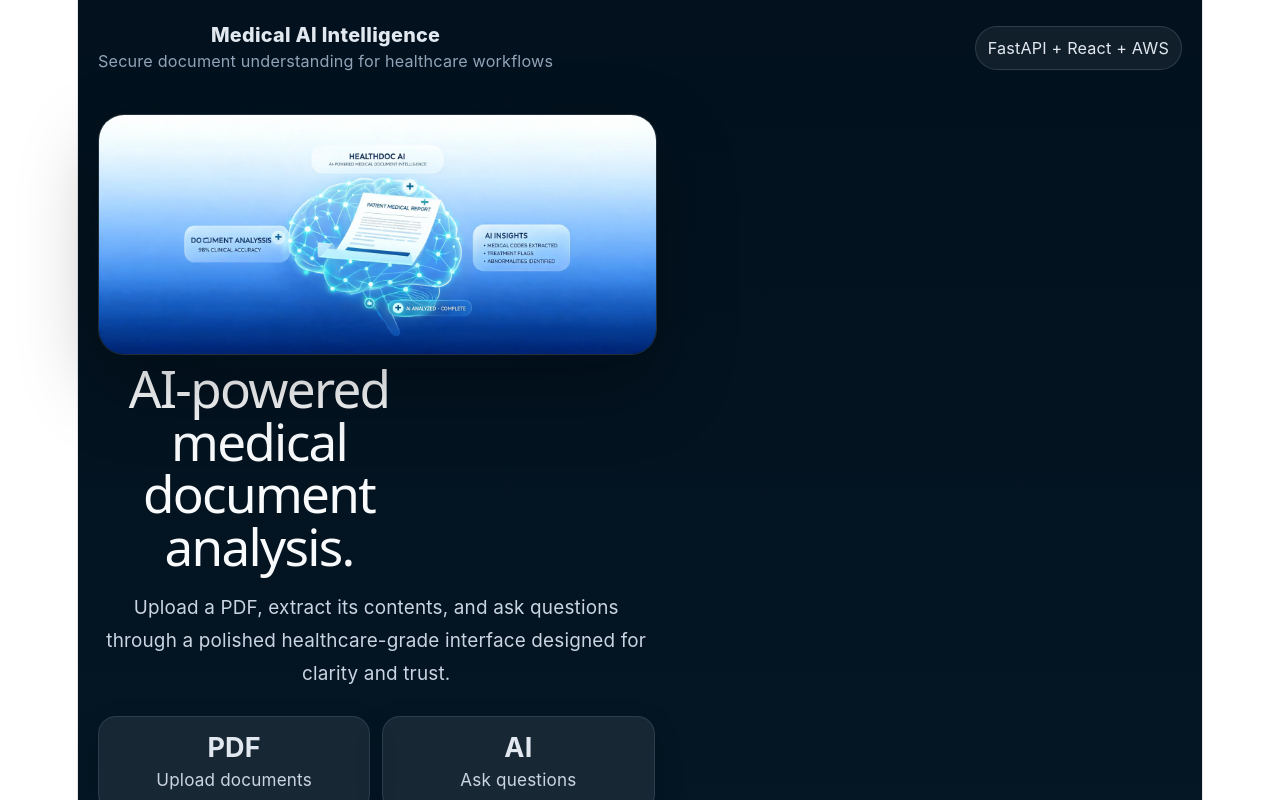
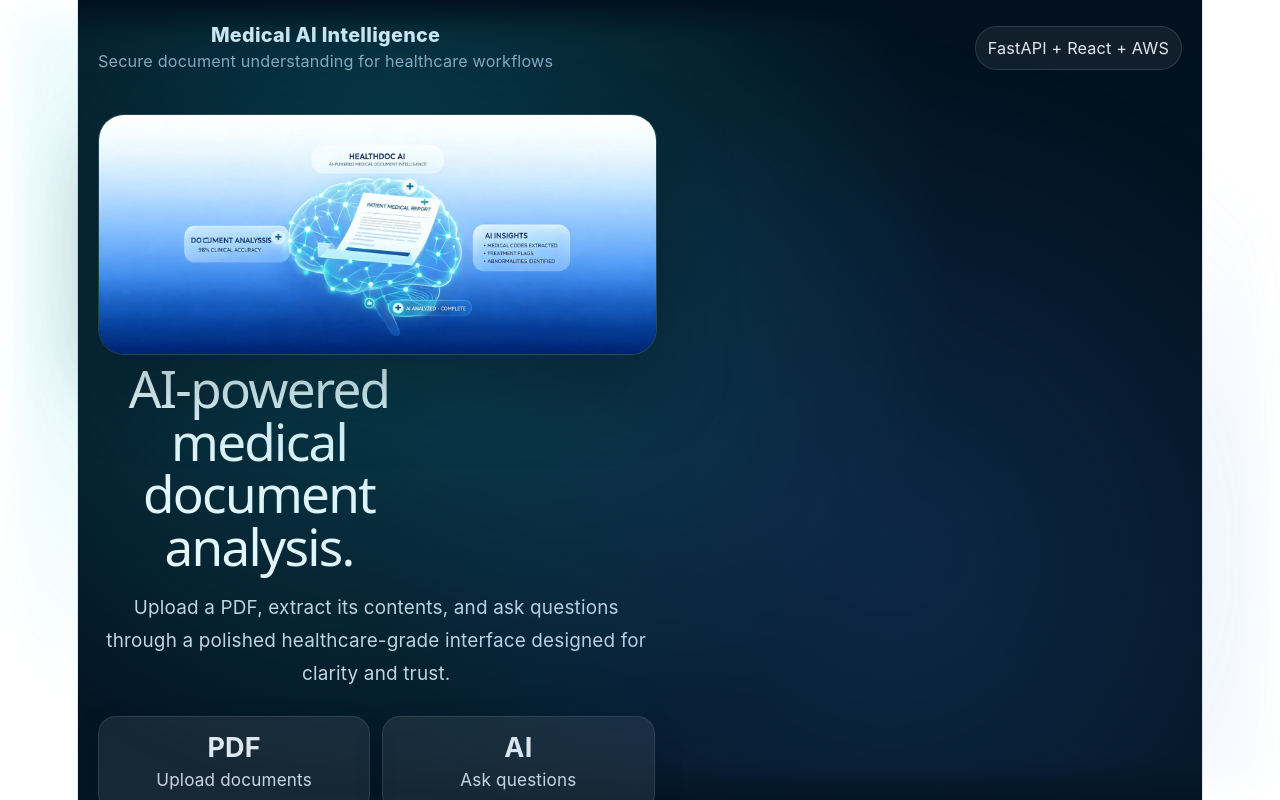
Before and after one commit to ravimurumalla-creator/MRUI, a React (Vite) app: page / in a window 1280 px wide. Shown: the top 800 px of the page. Built offline with nearby package versions, Linux system fonts and the light colour scheme.

Commit message:
UI UPDATE

```diff
--- a/src/App.jsx
+++ b/src/App.jsx
@@ -178,7 +178,7 @@ function App() {
         }}
       >
         <div>
-          <div style={{ position: "relative" }}>
+          <div style={{ position: "flex" }}>
           <div
             style={{
               position: "absolute",
```
